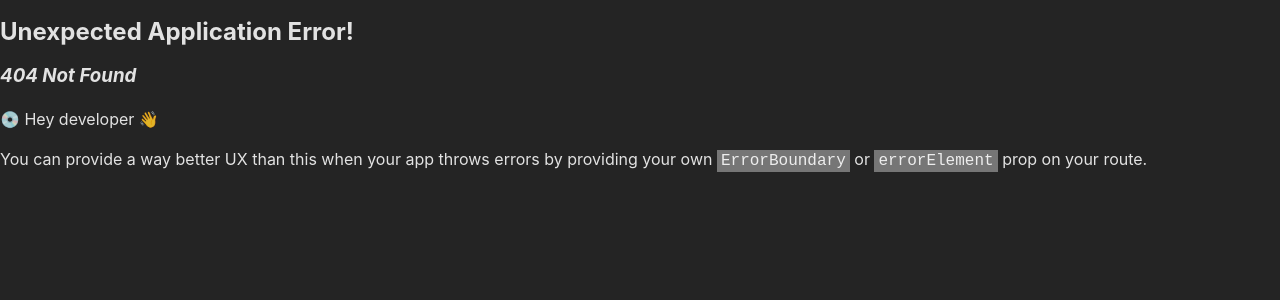
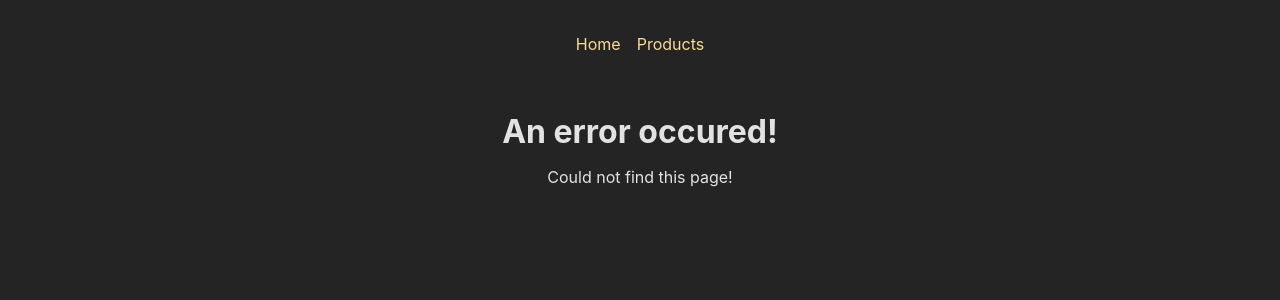
Before and after one commit to sheptianbagjautama/react-routing, a React (Create React App) app: page /products/1 in a window 1280 px wide. Before the commit this address had no page. Shown: the top 300 px of the page. Built offline with nearby package versions, Linux system fonts and the light colour scheme.

Commit message:
Showing Error Pages with errorElement

```diff
--- a/src/App.js
+++ b/src/App.js
@@ -7,6 +7,7 @@
 import HomePage from "./pages/Home";
 import ProductsPage from "./pages/Products";
 import RootLayout from "./pages/Root";
+import ErrorPage from "./pages/Error";
 
 // //Old Way
 // const routeDefinitions = createRoutesFromElements(
@@ -23,6 +24,7 @@
   {
     path: "/",
     element: <RootLayout />,
+    errorElement: <ErrorPage />,
     children: [
       { path: "/", element: <HomePage /> },
       { path: "products", element: <ProductsPage /> },
--- a/src/index.css
+++ b/src/index.css
@@ -48,3 +48,8 @@
   margin: 0;
   padding: 0;
 }
+
+main {
+  margin: 2rem auto;
+  text-align: center;
+}
--- /dev/null
+++ b/src/pages/Error.js
@@ -0,0 +1,15 @@
+import MainNavigation from "../components/MainNavigation";
+
+function ErrorPage() {
+  return (
+    <>
+      <MainNavigation />
+      <main>
+        <h1>An error occured!</h1>
+        <p>Could not find this page!</p>
+      </main>
+    </>
+  );
+}
+
+export default ErrorPage;
--- a/src/pages/Root.js
+++ b/src/pages/Root.js
@@ -2,13 +2,12 @@
 import { Outlet } from "react-router-dom";
 
 import MainNavigation from "../components/MainNavigation";
-import classes from "./Root.module.css";
 
 function RootLayout() {
   return (
     <>
       <MainNavigation />
-      <main className={classes.content}>
+      <main>
         <Outlet />
       </main>
     </>
--- a/src/pages/Root.module.css
+++ /dev/null
@@ -1,4 +0,0 @@
-.content {
-  margin: 2rem auto;
-  text-align: center;
-}
```
